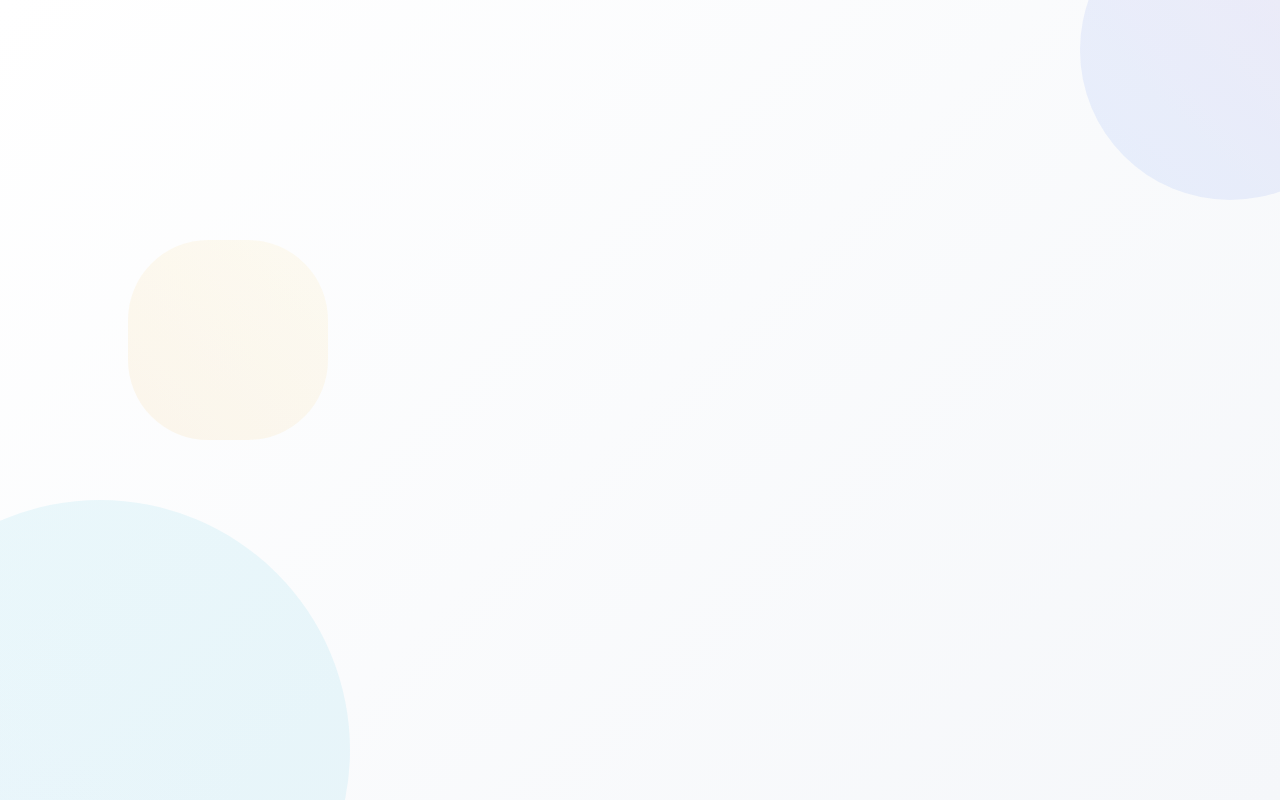
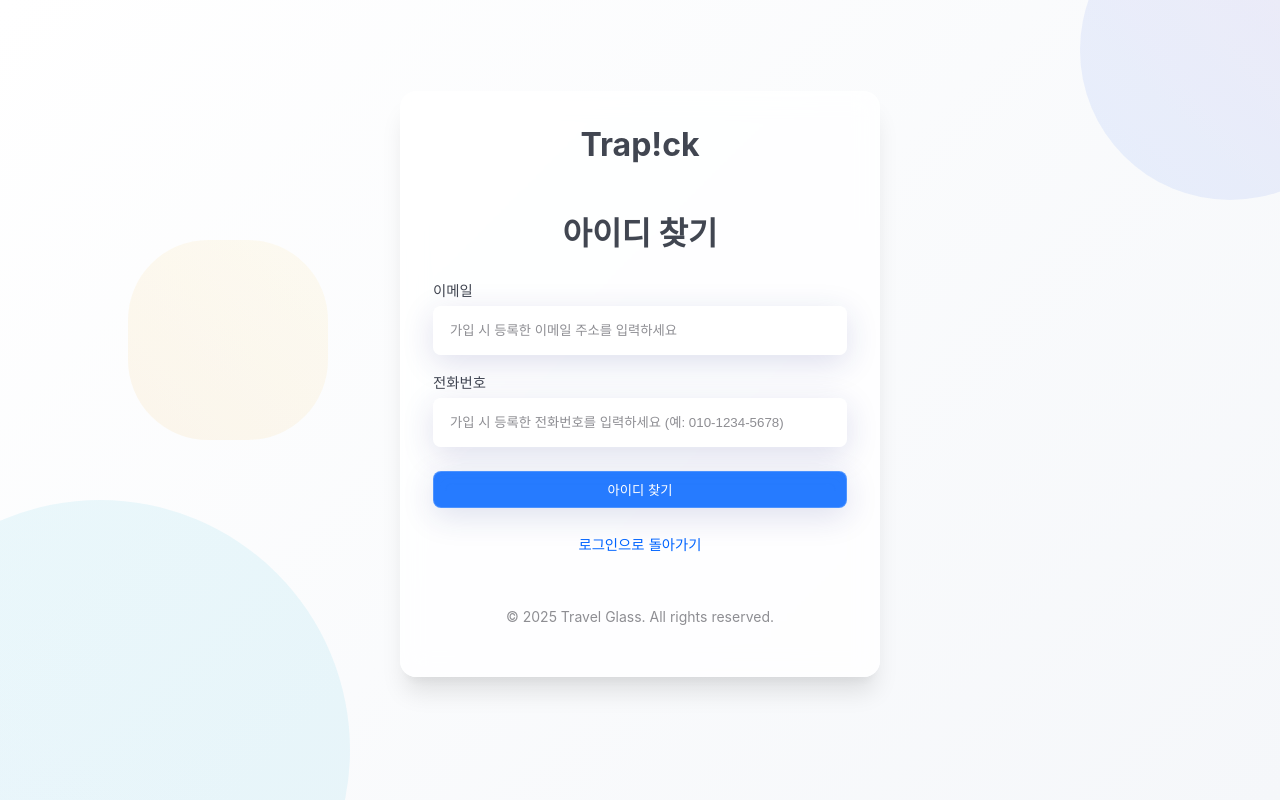
Before and after one commit to SSAFY-13th-1st-semester-final/Tripick_FE, a Vue app: page /auth/forgot-username in a window 1280 px wide. Before the commit this address had no page. Built offline with nearby package versions, Linux system fonts and the light colour scheme; a web font is replaced by a local one.

Commit message:
feat: 회원 아이디 찾기 페이지 및 기능 구현 완료

```diff
--- a/src/router/index.js
+++ b/src/router/index.js
@@ -14,6 +14,7 @@ const ProfileView = () => import("@/views/users/ProfileView.vue");
 const LoginView = () => import("@/views/auth/LoginView.vue");
 const SignupView = () => import("@/views/auth/SignupView.vue");
 const ForgotPasswordView = () => import("@/views/auth/ForgotPasswordView.vue");
+const ForgotUsernameView = () => import("@/views/auth/ForgotUsernameView.vue");
 const ResetPasswordView = () => import("@/views/auth/ResetPasswordView.vue");
 
 // posts 관련 뷰 컴포넌트
@@ -147,6 +148,16 @@ const routes = [
           title: "비밀번호 재설정 - Travel Glass",
         },
       },
+      // 아이디 찾기 라우트 추가
+      {
+        path: "forgot-username",
+        name: "forgot-username",
+        component: ForgotUsernameView,
+        meta: {
+          guest: true,
+          title: "아이디 찾기 - Travel Glass",
+        },
+      },
     ],
   },
 ];
--- a/src/services/auth.service.js
+++ b/src/services/auth.service.js
@@ -174,7 +174,7 @@ class AuthService {
    */
   async findUsername(verificationData) {
     try {
-      const response = await apiClient.get("/member/id", verificationData);
+      const response = await apiClient.post("/member/id", verificationData);
 
       if (!response || response.status != 200) {
         throw new Error("확인 실패");
--- /dev/null
+++ b/src/views/auth/ForgotUsernameView.vue
@@ -0,0 +1,370 @@
+<template>
+  <div class="forgot-username">
+    <h2 class="page-title">아이디 찾기</h2>
+
+    <div v-if="!isUserFound">
+      <div class="form-field">
+        <label for="email" class="input-label">이메일</label>
+        <input
+          type="email"
+          id="email"
+          v-model="email"
+          class="glass-input full-width"
+          placeholder="가입 시 등록한 이메일 주소를 입력하세요"
+          :disabled="isLoading"
+          @keyup.enter="findUsername"
+        />
+        <p class="error-message" v-if="emailError">{{ emailError }}</p>
+      </div>
+
+      <div class="form-field-bottom">
+        <label for="phoneNumber" class="input-label">전화번호</label>
+        <input
+          type="tel"
+          id="phoneNumber"
+          v-model="phoneNumber"
+          class="glass-input full-width"
+          placeholder="가입 시 등록한 전화번호를 입력하세요 (예: 010-1234-5678)"
+          :disabled="isLoading"
+          @keyup.enter="findUsername"
+        />
+        <p class="error-message" v-if="phoneError">{{ phoneError }}</p>
+      </div>
+
+      <!-- 버튼 -->
+      <div class="btn-container">
+        <button
+          class="glass-btn primary full-width"
+          @click="findUsername"
+          :disabled="!isFormValid || isLoading"
+        >
+          <span v-if="isLoading" class="loading-spinner"></span>
+          <span v-else>아이디 찾기</span>
+        </button>
+      </div>
+    </div>
+
+    <!-- 아이디 찾기 성공 시 표시 -->
+    <div v-else class="result-container">
+      <div class="success-icon">
+        <svg
+          xmlns="http://www.w3.org/2000/svg"
+          width="48"
+          height="48"
+          viewBox="0 0 24 24"
+          fill="none"
+          stroke="currentColor"
+          stroke-width="2"
+          stroke-linecap="round"
+          stroke-linejoin="round"
+        >
+          <path
+            d="M12 22c5.523 0 10-4.477 10-10S17.523 2 12 2 2 6.477 2 12s4.477 10 10 10z"
+          ></path>
+          <path d="M7.5 12.5L10.5 15.5L16 10"></path>
+        </svg>
+      </div>
+      <h3 class="result-title">아이디 찾기 완료</h3>
+      <div class="username-display">
+        <p class="username-label">회원님의 아이디</p>
+        <p class="username-value">{{ foundUsername }}</p>
+      </div>
+      <p class="result-message">비밀번호가 기억나지 않으신가요?</p>
+      <div class="action-buttons">
+        <button class="glass-btn primary full-width" @click="goToLogin">
+          로그인하기
+        </button>
+        <button
+          class="glass-btn outline full-width"
+          @click="goToForgotPassword"
+        >
+          비밀번호 찾기
+        </button>
+      </div>
+    </div>
+
+    <div class="footer-link">
+      <router-link to="/auth/login" class="link-text">
+        로그인으로 돌아가기
+      </router-link>
+    </div>
+  </div>
+</template>
+
+<script>
+import { ref, computed } from "vue";
+import { useRouter } from "vue-router";
+import { useNotificationStore } from "@/stores/notification";
+import AuthService from "@/services/auth.service";
+import { isValidEmail, isValidPhoneNumber } from "@/utils/validators";
+
+export default {
+  setup() {
+    const router = useRouter();
+    const notificationStore = useNotificationStore();
+
+    // 상태 관리
+    const email = ref("");
+    const phoneNumber = ref("");
+    const emailError = ref("");
+    const phoneError = ref("");
+    const isLoading = ref(false);
+    const isUserFound = ref(false);
+    const foundUsername = ref("");
+
+    // 유효성 검사
+    const validateEmail = () => {
+      if (!email.value) {
+        emailError.value = "이메일을 입력해주세요.";
+        return false;
+      }
+
+      if (!isValidEmail(email.value)) {
+        emailError.value = "유효한 이메일 주소를 입력해주세요.";
+        return false;
+      }
+
+      emailError.value = "";
+      return true;
+    };
+
+    const validatePhoneNumber = () => {
+      if (!phoneNumber.value) {
+        phoneError.value = "전화번호를 입력해주세요.";
+        return false;
+      }
+
+      if (!isValidPhoneNumber(phoneNumber.value)) {
+        phoneError.value =
+          "유효한 전화번호 형식이 아닙니다. (예: 010-1234-5678)";
+        return false;
+      }
+
+      phoneError.value = "";
+      return true;
+    };
+
+    // 폼 전체 유효성 검사
+    const isFormValid = computed(() => {
+      return (
+        email.value &&
+        phoneNumber.value &&
+        isValidEmail(email.value) &&
+        isValidPhoneNumber(phoneNumber.value)
+      );
+    });
+
+    // 아이디 찾기 요청
+    const findUsername = async () => {
+      // 유효성 검사
+      const isEmailValid = validateEmail();
+      const isPhoneValid = validatePhoneNumber();
+
+      if (!isEmailValid || !isPhoneValid) {
+        return;
+      }
+
+      isLoading.value = true;
+
+      try {
+        const verificationData = {
+          email: email.value,
+          phoneNumber: phoneNumber.value,
+        };
+
+        const response = await AuthService.findUsername(verificationData);
+
+        // 응답 처리
+        if (
+          response &&
+          response.data &&
+          response.data.data &&
+          response.data.data.loginId
+        ) {
+          foundUsername.value = response.data.data.loginId;
+          isUserFound.value = true;
+          notificationStore.showSuccess("아이디를 찾았습니다.");
+        } else {
+          notificationStore.showError(
+            "아이디 찾기에 실패했습니다. 입력 정보를 다시 확인해주세요."
+          );
+        }
+      } catch (error) {
+        console.error("아이디 찾기 실패:", error);
+
+        // 서버 응답 에러 메시지 확인
+        const errorMessage =
+          error.response?.data?.message ||
+          "아이디 찾기에 실패했습니다. 입력 정보를 다시 확인해주세요.";
+
+        notificationStore.showError(errorMessage);
+      } finally {
+        isLoading.value = false;
+      }
+    };
+
+    // 로그인 페이지로 이동
+    const goToLogin = () => {
+      router.push("/auth/login");
+    };
+
+    // 비밀번호 찾기 페이지로 이동
+    const goToForgotPassword = () => {
+      router.push("/auth/forgot-password");
+    };
+
+    return {
+      email,
+      phoneNumber,
+      emailError,
+      phoneError,
+      isLoading,
+      isUserFound,
+      foundUsername,
+      isFormValid,
+      findUsername,
+      goToLogin,
+      goToForgotPassword,
+    };
+  },
+};
+</script>
+
+<style lang="scss" scoped>
+@use "@/assets/styles" as *;
+
+.forgot-username {
+  width: 100%;
+  padding: $spacing-md 0;
+}
+
+.page-title {
+  text-align: center;
+  margin-bottom: $spacing-lg;
+}
+
+.form-field {
+  margin-bottom: $spacing-md;
+}
+
+.form-field-bottom {
+  margin-bottom: $spacing-lg;
+}
+
+.input-label {
+  display: block;
+  margin-bottom: $spacing-xs;
+  font-weight: $font-weight-medium;
+  font-size: 0.9rem;
+  color: $primary-color;
+}
+
+.full-width {
+  width: 100%;
+}
+
+.error-message {
+  color: $error-color;
+  font-size: 0.85rem;
+  margin-top: $spacing-xs;
+  min-height: 20px;
+}
+
+.btn-container {
+  margin-bottom: $spacing-lg;
+}
+
+.footer-link {
+  margin-top: $spacing-lg;
+  text-align: center;
+}
+
+.link-text {
+  font-size: 0.9rem;
+  color: $accent-color;
+  text-decoration: none;
+
+  &:hover {
+    text-decoration: underline;
+  }
+}
+
+// 아이디 찾기 결과 화면 스타일
+.result-container {
+  display: flex;
+  flex-direction: column;
+  align-items: center;
+  padding: $spacing-lg 0;
+}
+
+.success-icon {
+  color: $success-color;
+  margin-bottom: $spacing-md;
+}
+
+.result-title {
+  text-align: center;
+  margin-bottom: $spacing-md;
+}
+
+.username-display {
+  width: 100%;
+  padding: $spacing-md;
+  background-color: rgba($light-gray, 0.5);
+  border-radius: 8px;
+  margin-bottom: $spacing-md;
+  text-align: center;
+}
+
+.username-label {
+  font-size: 0.9rem;
+  color: $dark-gray;
+  margin-bottom: $spacing-xs;
+}
+
+.username-value {
+  font-size: 1.2rem;
+  font-weight: $font-weight-bold;
+  color: $primary-color;
+}
+
+.result-message {
+  text-align: center;
+  margin-bottom: $spacing-md;
+  color: $dark-gray;
+}
+
+.action-buttons {
+  width: 100%;
+  display: flex;
+  flex-direction: column;
+  gap: $spacing-sm;
+}
+
+.glass-btn.outline {
+  background: transparent;
+  border: 1px solid $accent-color;
+  color: $accent-color;
+
+  &:hover {
+    background: rgba($accent-color, 0.1);
+  }
+}
+
+// 로딩 스피너
+.loading-spinner {
+  display: inline-block;
+  width: 18px;
+  height: 18px;
+  border: 2px solid rgba(255, 255, 255, 0.3);
+  border-radius: 50%;
+  border-top-color: #ffffff;
+  animation: spin 0.8s ease-in-out infinite;
+}
+
+@keyframes spin {
+  to {
+    transform: rotate(360deg);
+  }
+}
+</style>
```
